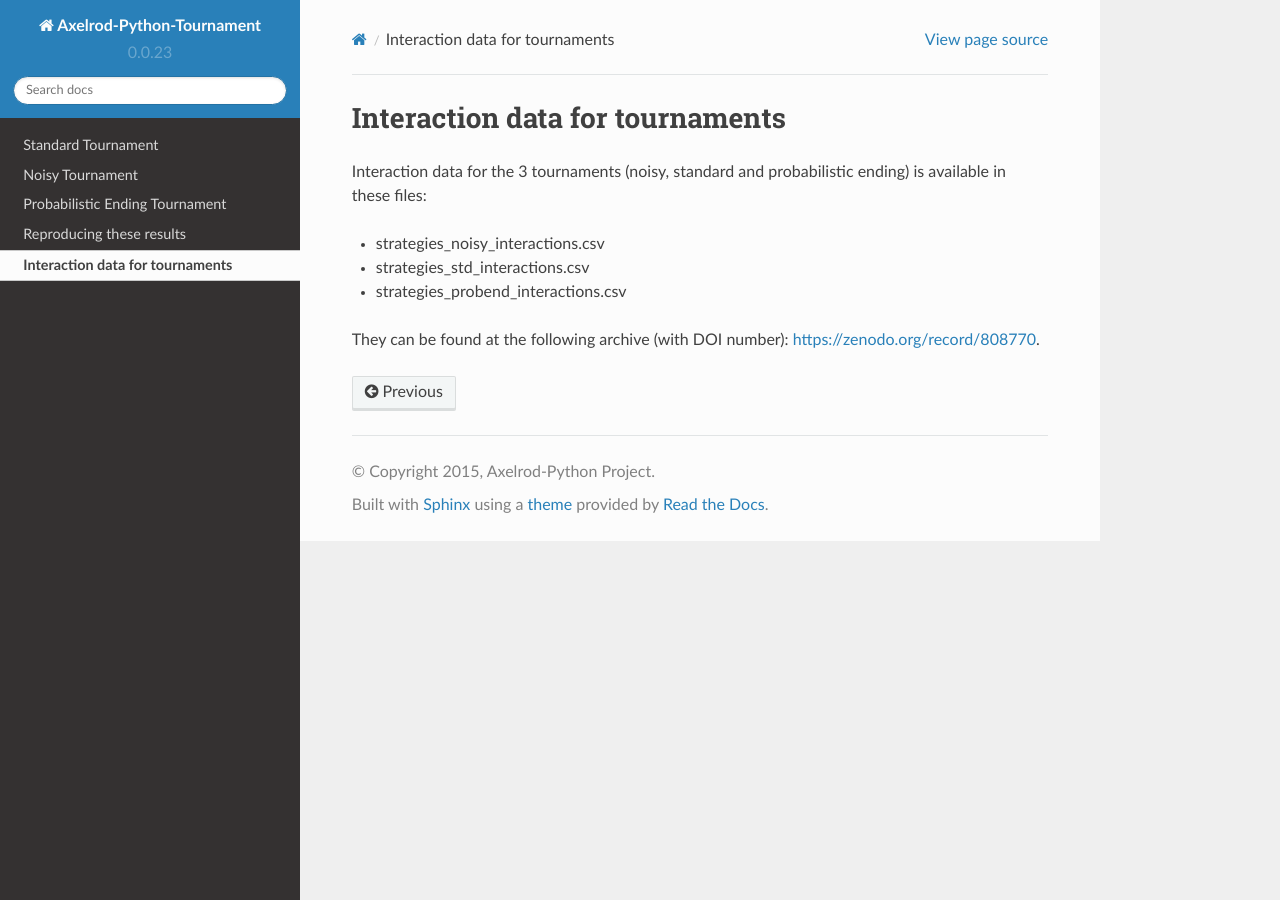
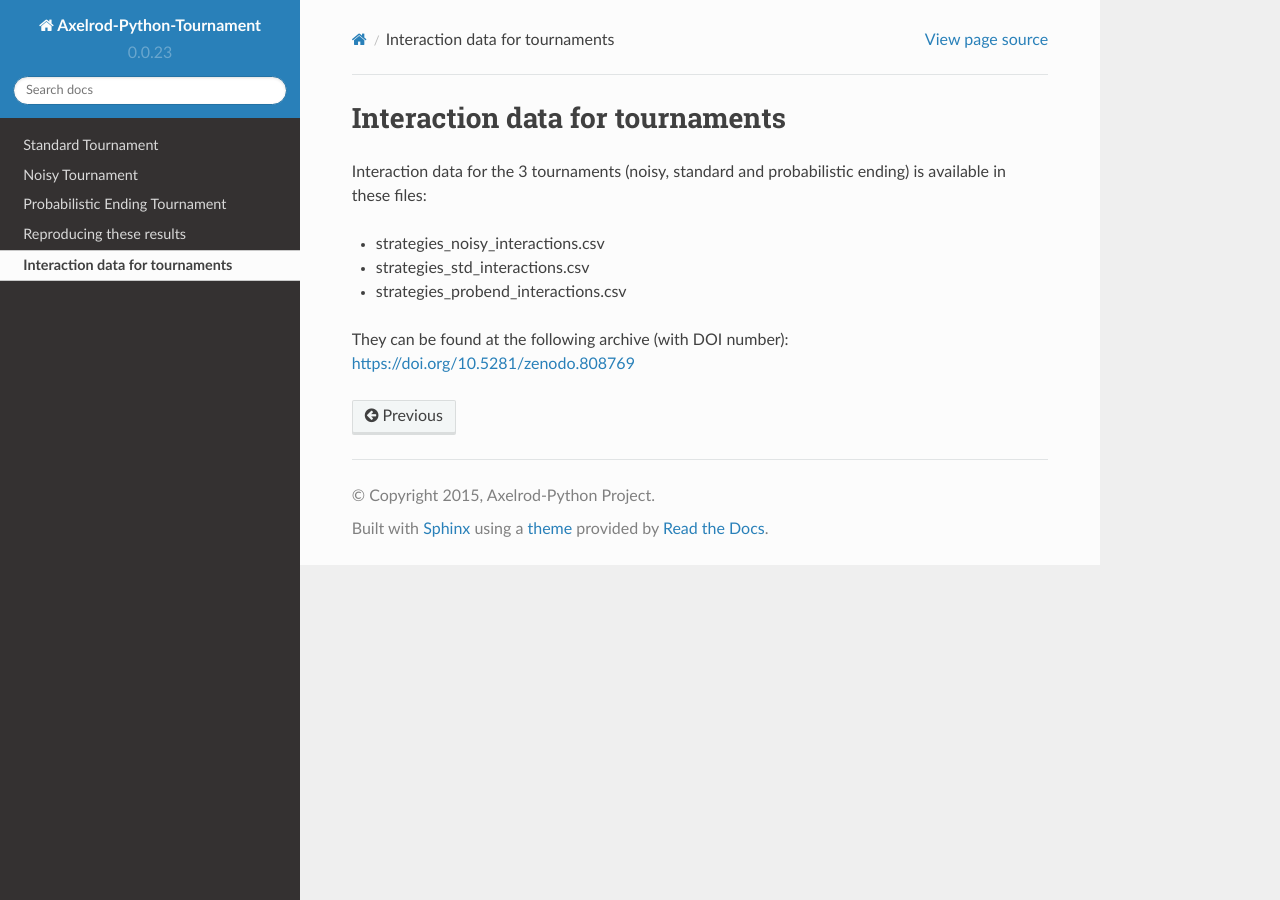
Before and after one commit to Axelrod-Python/tournament, a Sphinx documentation site: the page built from docs/data.rst, in a window 1280 px wide. Built offline with Sphinx 7.4.7 and the Read the Docs theme 2.0.0, drawn with Linux system fonts in a browser that asks for light colours; some of the changed lines change nothing that is shown.

Commit message:
Add link to permanent doi.
This doi apparently represents all versions and now on Zenodo there is
no need to create a new upload but to simply modify the current one.

```diff
--- a/docs/data.rst
+++ b/docs/data.rst
@@ -9,4 +9,4 @@ ending) is available in these files:
 - strategies_probend_interactions.csv
 
 They can be found at the following archive (with DOI number):
-https://zenodo.org/record/808770.
+https://doi.org/10.5281/zenodo.808769
```
